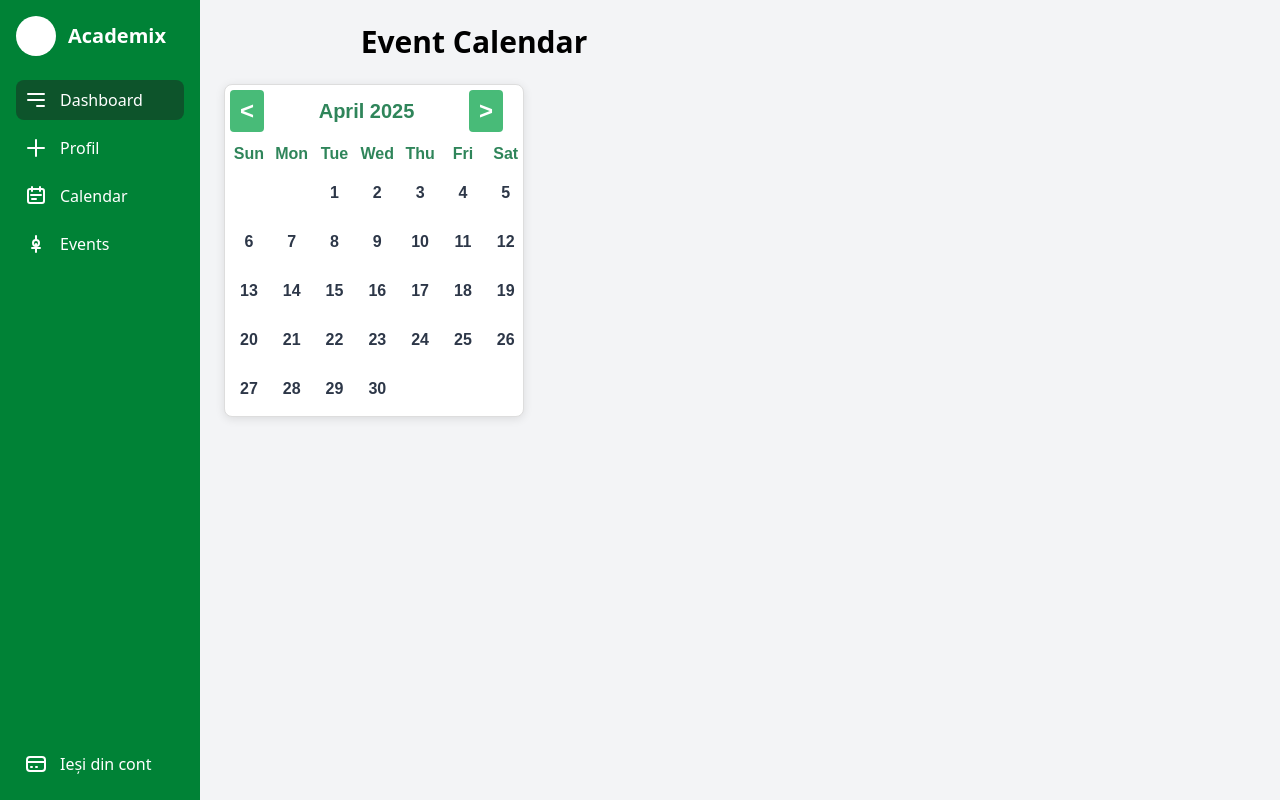
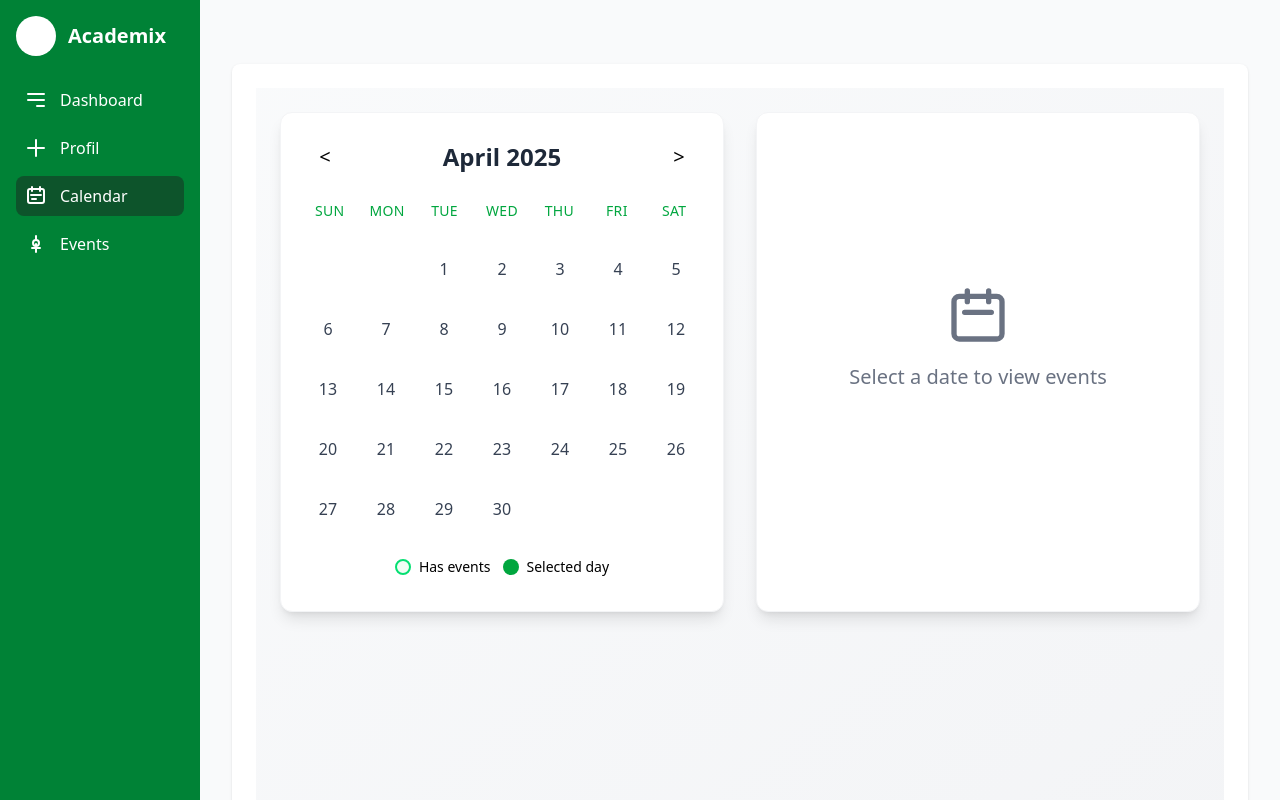
Before and after one commit to casian2018/itec_2025, a Next.js app: page /dashboard/calendar in a window 1280 px wide. Shown: the top 800 px of the page. Built offline with nearby package versions, Linux system fonts and the light colour scheme; no server answers; the database is empty.

Commit message:
feat: Enhance calendar and event management features with improved UI and event fetching

```diff
--- a/src/components/Aside.tsx
+++ b/src/components/Aside.tsx
@@ -1,34 +1,31 @@
-import { useState } from "react";
+import { useState, useEffect } from "react";
 import Cookies from "js-cookie";
 import { signOut } from "firebase/auth";
 import { auth } from "@/pages/api/firebase/firebase";
 import { useRouter } from "next/router";
+
 function Aside() {
-	const router=useRouter();
+	const router = useRouter();
+	const [activeLink, setActiveLink] = useState("");
 
-    const [activeLink, setActiveLink] = useState("/dashboard");
+	useEffect(() => {
+		setActiveLink(router.pathname);
+	}, [router.pathname]);
 
+	const handleSignOut = async () => {
+		try {
+			await signOut(auth);
+			await fetch("/api/Auth/logout", { method: "POST" });
 
-    const handleSignOut = async () => {
-        try {
-          await signOut(auth); // Firebase sign out
+			Cookies.remove("uid");
+			Cookies.remove("username");
+			Cookies.remove("email");
 
-          // Optional: Call your API to do server-side cleanup if needed
-          await fetch("/api/Auth/logout", { method: "POST" });
-
-          // Client-side cookie cleanup using js-cookie
-          Cookies.remove("uid");
-          Cookies.remove("username");
-          Cookies.remove("email");
-
-          // Redirect
-          router.push("/auth/login");
-        } catch (err) {
-          console.error("Error signing out:", err);
-        }
-      };
-
-
+			router.push("/auth/login");
+		} catch (err) {
+			console.error("Error signing out:", err);
+		}
+	};
 
 	const navItems = [
 		{
@@ -49,8 +46,25 @@ function Aside() {
 				</svg>
 			),
 		},
+		{
+			label: "Calendar",
+			href: "/dashboard/calendar",
+			icon: (
+				<svg xmlns="http://www.w3.org/2000/svg" className="h-6 w-6" fill="none" viewBox="0 0 24 24" stroke="currentColor">
+					<path strokeLinecap="round" strokeLinejoin="round" strokeWidth="2" d="M8 7V3m8 4V3m-9 8h10m-9 4h4m-6 4h12a2 2 0 002-2V7a2 2 0 00-2-2H6a2 2 0 00-2 2v10a2 2 0 002 2z" />
+				</svg>
+			),
+		},
+		{
+			label: "Events",
+			href: "/app/events",
+			icon: (
+				<svg xmlns="http://www.w3.org/2000/svg" className="h-6 w-6" fill="none" viewBox="0 0 24 24" stroke="currentColor">
+					<path strokeLinecap="round" strokeLinejoin="round" strokeWidth="2" d="M12 8c-1.657 0-3 1.343-3 3s1.343 3 3 3 3-1.343 3-3-1.343-3-3-3zm0 0V4m0 8v8m4-4H8" />
+				</svg>
+			),
+		},
 	];
-
 	const logoutItem = {
 		label: "Ieși din cont",
 		onClick: "/api/logout",
@@ -60,7 +74,6 @@ function Aside() {
 			</svg>
 		),
 	};
-
 	return (
 		<div className="bg-green-700 min-h-screen w-50 min-w-50 max-w-50 p-4 text-white flex flex-col justify-between">
 			<div>
@@ -77,31 +90,10 @@ function Aside() {
 				</div>
 
 				<nav className="flex flex-col gap-2">
-					{[
-						...navItems,
-						{
-							label: "Calendar",
-							href: "/dashboard/calendar",
-							icon: (
-								<svg xmlns="http://www.w3.org/2000/svg" className="h-6 w-6" fill="none" viewBox="0 0 24 24" stroke="currentColor">
-									<path strokeLinecap="round" strokeLinejoin="round" strokeWidth="2" d="M8 7V3m8 4V3m-9 8h10m-9 4h4m-6 4h12a2 2 0 002-2V7a2 2 0 00-2-2H6a2 2 0 00-2 2v10a2 2 0 002 2z" />
-								</svg>
-							),
-						},
-						{
-							label: "Events",
-							href: "/app/events",
-							icon: (
-								<svg xmlns="http://www.w3.org/2000/svg" className="h-6 w-6" fill="none" viewBox="0 0 24 24" stroke="currentColor">
-									<path strokeLinecap="round" strokeLinejoin="round" strokeWidth="2" d="M12 8c-1.657 0-3 1.343-3 3s1.343 3 3 3 3-1.343 3-3-1.343-3-3-3zm0 0V4m0 8v8m4-4H8" />
-								</svg>
-							),
-						},
-					].map((item) => (
+					{navItems.map((item) => (
 						<a
 							key={item.href}
 							href={item.href}
-							onClick={() => setActiveLink(item.href)}
 							className={`flex items-center gap-3 p-2 rounded-lg transition-colors cursor-pointer ${
 								activeLink === item.href ? "bg-green-900" : "hover:bg-green-800"
 							}`}
@@ -116,7 +108,7 @@ function Aside() {
 			<div>
 				<a
 					onClick={handleSignOut}
-					className={`flex items-center gap-3 p-2 rounded-lg transition-colors cursor-pointer hover:bg-green-800`}
+					className="flex items-center gap-3 p-2 rounded-lg transition-colors cursor-pointer hover:bg-green-800"
 				>
 					{logoutItem.icon}
 					<p>{logoutItem.label}</p>
--- a/src/components/calendar.tsx
+++ b/src/components/calendar.tsx
@@ -1,175 +1,7 @@
-// import React, { useEffect, useState } from "react";
-// import { collection, getDocs } from "firebase/firestore";
-// import { db } from "@/pages/api/firebase/firebase"; // Adjust to your actual Firebase Firestore import
-// import EventList from "@/components/EventList"; // Adjust to your actual EventList component import
-
-// interface Event {
-//   id: string;
-//   title: string;
-//   date: string;
-//   description: string;
-// }
-
-// const Calendar: React.FC = () => {
-//   const [selectedDate, setSelectedDate] = useState<Date | null>(null);
-//   const [events, setEvents] = useState<Event[]>([]);
-//   const [loading, setLoading] = useState(true);
-//   const [currentDate, setCurrentDate] = useState(new Date());
-
-//   // Fetch events from Firestore
-//   useEffect(() => {
-//     const fetchEvents = async () => {
-//       try {
-//         const querySnapshot = await getDocs(collection(db, "events"));
-//         const eventsData: Event[] = querySnapshot.docs.map((doc) => ({
-//           id: doc.id,
-//           ...(doc.data() as Omit<Event, "id">),
-//         }));
-//         setEvents(eventsData);
-//       } catch (error) {
-//         console.error("Error fetching events:", error);
-//       } finally {
-//         setLoading(false);
-//       }
-//     };
-
-//     fetchEvents();
-//   }, []);
-
-//   // Handle date selection from the calendar
-//   const handleDateSelect = (date: Date) => {
-//     setSelectedDate(date);
-//   };
-
-//   // Filter events by selected date
-//   const filteredEvents = selectedDate
-//     ? events.filter(
-//         (event) =>
-//           new Date(event.date).toDateString() === selectedDate.toDateString()
-//       )
-//     : [];
-
-//   // Get number of days in a month
-//   const getDaysInMonth = (year: number, month: number): number => {
-//     return new Date(year, month + 1, 0).getDate();
-//   };
-
-//   // Get first day of the month (0 - Sunday, 6 - Saturday)
-//   const getFirstDayOfMonth = (year: number, month: number): number => {
-//     return new Date(year, month, 1).getDay();
-//   };
-
-//   // Get name of the month
-//   const getMonthName = (month: number): string => {
-//     const monthNames = [
-//       'January', 'February', 'March', 'April', 'May', 'June',
-//       'July', 'August', 'September', 'October', 'November', 'December',
-//     ];
-//     return monthNames[month];
-//   };
-
-//   // Navigate to previous month
-//   const goToPreviousMonth = () => {
-//     setCurrentDate((prevDate) => {
-//       const newDate = new Date(prevDate);
-//       newDate.setMonth(prevDate.getMonth() - 1);
-//       return newDate;
-//     });
-//   };
-
-//   // Navigate to next month
-//   const goToNextMonth = () => {
-//     setCurrentDate((prevDate) => {
-//       const newDate = new Date(prevDate);
-//       newDate.setMonth(prevDate.getMonth() + 1);
-//       return newDate;
-//     });
-//   };
-
-//   // Handle day click in the calendar
-//   const handleDateClick = (day: number) => {
-//     const newDate = new Date(currentDate.getFullYear(), currentDate.getMonth(), day);
-//     setSelectedDate(newDate);
-//     if (handleDateSelect) {
-//       handleDateSelect(newDate);
-//     }
-//   };
-
-//   const daysInMonth = getDaysInMonth(currentDate.getFullYear(), currentDate.getMonth());
-//   const firstDayOfMonth = getFirstDayOfMonth(currentDate.getFullYear(), currentDate.getMonth());
-//   const monthName = getMonthName(currentDate.getMonth());
-//   const year = currentDate.getFullYear();
-
-//   const days = [];
-//   for (let i = 0; i < firstDayOfMonth; i++) {
-//     days.push(<div key={`empty-${i}`} className="calendar-day empty"></div>);
-//   }
-//   for (let i = 1; i <= daysInMonth; i++) {
-//     const isSelected = selectedDate &&
-//       selectedDate.getFullYear() === year &&
-//       selectedDate.getMonth() === currentDate.getMonth() &&
-//       selectedDate.getDate() === i;
-//     days.push(
-//       <div
-//         key={i}
-//         className={`calendar-day ${isSelected ? 'selected' : ''}`}
-//         onClick={() => handleDateClick(i)}
-//       >
-//         {i}
-//       </div>
-//     );
-//   }
-
-//   return (
-//     <div className="min-h-screen bg-gray-100 p-6 flex">
-//       {/* Calendar Section */}
-//       <div className="calendar-container flex-1 mr-8">
-//         <h1 className="text-3xl font-bold mb-6 text-center">Event Calendar</h1>
-
-//         <div className="calendar bg-white shadow-lg rounded-lg p-4">
-//           <div className="calendar-header flex justify-between items-center mb-4">
-//             <button onClick={goToPreviousMonth} className="text-2xl">&lt;</button>
-//             <span className="text-xl font-semibold">{`${monthName} ${year}`}</span>
-//             <button onClick={goToNextMonth} className="text-2xl">&gt;</button>
-//           </div>
-
-//           <div className="calendar-days grid grid-cols-7 gap-2">
-//             <div className="calendar-day-header">Sun</div>
-//             <div className="calendar-day-header">Mon</div>
-//             <div className="calendar-day-header">Tue</div>
-//             <div className="calendar-day-header">Wed</div>
-//             <div className="calendar-day-header">Thu</div>
-//             <div className="calendar-day-header">Fri</div>
-//             <div className="calendar-day-header">Sat</div>
-//             {days}
-//           </div>
-//         </div>
-//       </div>
-
-//       {/* Events Section */}
-//       <div className="events-container flex-1">
-//         {selectedDate && (
-//           <div className="w-full max-w-2xl">
-//             <h2 className="text-xl font-semibold mb-2">
-//               Events on {selectedDate.toDateString()}
-//             </h2>
-//             {loading ? (
-//               <p>Loading events...</p>
-//             ) : (
-//               <EventList events={filteredEvents} />
-//             )}
-//           </div>
-//         )}
-//       </div>
-//     </div>
-//   );
-// };
-
-// export default Calendar;
 import React, { useEffect, useState } from "react";
 import { collection, getDocs, doc, getDoc } from "firebase/firestore";
-import { db, auth } from "@/pages/api/firebase/firebase"; // Adjust to your actual Firebase Firestore import
-import EventList from "@/components/EventList"; // Adjust to your actual EventList component import
+import { db, auth } from "@/pages/api/firebase/firebase";
+import EventList from "@/components/EventList";
 
 interface Event {
   id: string;
@@ -183,10 +15,9 @@ const Calendar: React.FC = () => {
   const [events, setEvents] = useState<Event[]>([]);
   const [loading, setLoading] = useState(true);
   const [currentDate, setCurrentDate] = useState(new Date());
-  const [attendedEvents, setAttendedEvents] = useState<string[]>([]); // Store attended event IDs
+  const [attendedEvents, setAttendedEvents] = useState<string[]>([]);
   const [loadingUser, setLoadingUser] = useState(true);
 
-  // Fetch events from Firestore
   useEffect(() => {
     const fetchEvents = async () => {
       try {
@@ -206,13 +37,12 @@ const Calendar: React.FC = () => {
     fetchEvents();
   }, []);
 
-  // Fetch user's attended events
   useEffect(() => {
     const fetchUserAttendedEvents = async () => {
       const user = auth.currentUser;
       if (user) {
         try {
-          const userDoc = doc(db, "users", user.uid); // Assuming you have a 'users' collection
+          const userDoc = doc(db, "users", user.uid);
           const userSnapshot = await getDoc(userDoc);
           if (userSnapshot.exists()) {
             const userData = userSnapshot.data();
@@ -229,12 +59,10 @@ const Calendar: React.FC = () => {
     fetchUserAttendedEvents();
   }, []);
 
-  // Handle date selection from the calendar
   const handleDateSelect = (date: Date) => {
     setSelectedDate(date);
   };
 
-  // Filter events by selected date
   const filteredEvents = selectedDate
     ? events.filter(
         (event) =>
@@ -242,17 +70,12 @@ const Calendar: React.FC = () => {
       )
     : [];
 
-  // Get number of days in a month
-  const getDaysInMonth = (year: number, month: number): number => {
-    return new Date(year, month + 1, 0).getDate();
-  };
+  const getDaysInMonth = (year: number, month: number): number =>
+    new Date(year, month + 1, 0).getDate();
 
-  // Get first day of the month (0 - Sunday, 6 - Saturday)
-  const getFirstDayOfMonth = (year: number, month: number): number => {
-    return new Date(year, month, 1).getDay();
-  };
+  const getFirstDayOfMonth = (year: number, month: number): number =>
+    new Date(year, month, 1).getDay();
 
-  // Get name of the month
   const getMonthName = (month: number): string => {
     const monthNames = [
       "January", "February", "March", "April", "May", "June",
@@ -261,31 +84,16 @@ const Calendar: React.FC = () => {
     return monthNames[month];
   };
 
-  // Navigate to previous month
-  const goToPreviousMonth = () => {
-    setCurrentDate((prevDate) => {
-      const newDate = new Date(prevDate);
-      newDate.setMonth(prevDate.getMonth() - 1);
-      return newDate;
-    });
-  };
+  const goToPreviousMonth = () =>
+    setCurrentDate((prevDate) => new Date(prevDate.getFullYear(), prevDate.getMonth() - 1));
 
-  // Navigate to next month
-  const goToNextMonth = () => {
-    setCurrentDate((prevDate) => {
-      const newDate = new Date(prevDate);
-      newDate.setMonth(prevDate.getMonth() + 1);
-      return newDate;
-    });
-  };
+  const goToNextMonth = () =>
+    setCurrentDate((prevDate) => new Date(prevDate.getFullYear(), prevDate.getMonth() + 1));
 
-  // Handle day click in the calendar
   const handleDateClick = (day: number) => {
     const newDate = new Date(currentDate.getFullYear(), currentDate.getMonth(), day);
     setSelectedDate(newDate);
-    if (handleDateSelect) {
     handleDateSelect(newDate);
-    }
   };
 
   const daysInMonth = getDaysInMonth(currentDate.getFullYear(), currentDate.getMonth());
@@ -295,79 +103,113 @@ const Calendar: React.FC = () => {
 
   const days = [];
   for (let i = 0; i < firstDayOfMonth; i++) {
-    days.push(<div key={`empty-${i}`} className="calendar-day empty"></div>);
+    days.push(<div key={`empty-${i}`} className="p-4"></div>);
   }
+
   for (let i = 1; i <= daysInMonth; i++) {
     const currentDay = new Date(currentDate.getFullYear(), currentDate.getMonth(), i);
-    // Check if there are events for this day
     const hasEvent = events.some(
       (event) => new Date(event.date).toDateString() === currentDay.toDateString()
     );
-
-    // Check if the user is attending this event
 
     const isSelected = selectedDate &&
       selectedDate.getFullYear() === year &&
       selectedDate.getMonth() === currentDate.getMonth() &&
       selectedDate.getDate() === i;
 
-    let dayClass = "";
-    if (hasEvent) {
-      dayClass = "bg-green-300"; // Blue for events user is not attending
-    }
+    const dayClass = `
+      h-12 w-full rounded-lg flex items-center justify-center cursor-pointer transition-all duration-200
+      ${isSelected ? "bg-green\-600 text-white font-bold shadow-md transform scale-105" : ""}
+      ${hasEvent && !isSelected ? "border-2 border-green-400 bg-green-50 hover:bg-green-100" : "hover:bg-gray-100"}
+      ${!hasEvent && !isSelected ? "text-gray-700" : ""}
+    `;
 
     days.push(
-      <div
-        key={i}
-        className={`calendar-day ${isSelected ? "selected" : ""} ${dayClass}`}
-        onClick={() => handleDateClick(i)}
-      >
+      <div key={i} className={dayClass} onClick={() => handleDateClick(i)}>
         {i}
       </div>
     );
   }
 
-
   return (
-    <div className="min-h-screen bg-gray-100 p-6 flex">
-      {/* Calendar Section */}
-      <div className="calendar-container flex-1 mr-8">
-        <h1 className="text-3xl font-bold mb-6 text-center">Event Calendar</h1>
-
-        <div className="calendar bg-white shadow-lg rounded-lg p-4">
-          <div className="calendar-header flex justify-between items-center mb-4">
-            <button onClick={goToPreviousMonth} className="text-2xl">&lt;</button>
-            <span className="text-xl font-semibold">{`${monthName} ${year}`}</span>
-            <button onClick={goToNextMonth} className="text-2xl">&gt;</button>
+    <div className="min-h-screen bg-gradient-to-br from-gray-50 to-gray-100 p-6 flex flex-col lg:flex-row gap-8">
+      {/* Calendar Section - Fixed size */}
+      <div className="w-full lg:w-1/2 h-auto">
+        <div className="bg-white min-h-[500px] rounded-xl shadow-lg p-6 border border-gray-100">
+          <div className="flex justify-between items-center mb-6">
+            <button
+              onClick={goToPreviousMonth}
+              className="text-xl w-10 h-10 rounded-full hover:bg-green-100 flex items-center justify-center transition-colors"
+            >
+              &lt;
+            </button>
+            <h2 className="text-2xl font-semibold text-gray-800">{`${monthName} ${year}`}</h2>
+            <button
+              onClick={goToNextMonth}
+              className="text-xl w-10 h-10 rounded-full hover:bg-green-100 flex items-center justify-center transition-colors"
+            >
+              &gt;
+            </button>
           </div>
 
-          <div className="calendar-days grid grid-cols-7 gap-2">
-            <div className="calendar-day-header">Sun</div>
-            <div className="calendar-day-header">Mon</div>
-            <div className="calendar-day-header">Tue</div>
-            <div className="calendar-day-header">Wed</div>
-            <div className="calendar-day-header">Thu</div>
-            <div className="calendar-day-header">Fri</div>
-            <div className="calendar-day-header">Sat</div>
-            {days}
+          <div className="grid grid-cols-7 gap-2 text-center font-medium text-green-600 mb-4">
+            {["Sun", "Mon", "Tue", "Wed", "Thu", "Fri", "Sat"].map((day) => (
+              <div key={day} className="text-sm uppercase tracking-wide pb-2">{day}</div>
+            ))}
+          </div>
+
+          <div className="grid grid-cols-7 gap-3">{days}</div>
+          <div className="mt-6 flex gap-3 justify-center text-sm">
+          <div className="flex items-center">
+            <div className="w-4 h-4 bg-green-50 border-2 border-green-400 rounded-full mr-2"></div>
+            <span>Has events</span>
+          </div>
+          <div className="flex items-center">
+            <div className="w-4 h-4 bg-green-600 rounded-full mr-2"></div>
+            <span>Selected day</span>
           </div>
         </div>
         </div>
 
-      {/* Events Section */}
-      <div className="events-container flex-1">
-        {selectedDate && (
-          <div className="w-full max-w-2xl">
-            <h2 className="text-xl font-semibold mb-2">
-              Events on {selectedDate.toDateString()}
-            </h2>
+
+      </div>
+
+      {/* Events Section - Fixed size */}
+      <div className="w-full lg:w-1/2 h-auto">
+        <div className="bg-white min-h-[500px] rounded-xl shadow-lg p-6 border border-gray-100">
+          {selectedDate ? (
+            <>
+              <h3 className="text-2xl font-semibold mb-4 text-gray-800 border-b pb-3">
+                Events on {selectedDate.toLocaleDateString('en-US', { weekday: 'long', year: 'numeric', month: 'long', day: 'numeric' })}
+              </h3>
               {loading ? (
-              <p>Loading events...</p>
+                <div className="flex justify-center items-center h-[400px]">
+                  <div className="animate-spin rounded-full h-12 w-12 border-t-2 border-b-2 border-green-500"></div>
+                </div>
               ) : (
+                <div className="events-container h-[400px] overflow-y-auto">
+                  {filteredEvents.length > 0 ? (
                     <EventList events={filteredEvents} />
+                  ) : (
+                    <div className="flex flex-col items-center justify-center h-[400px] text-gray-500">
+                      <svg xmlns="http://www.w3.org/2000/svg" className="h-12 w-12 mb-2" fill="none" viewBox="0 0 24 24" stroke="currentColor">
+                        <path strokeLinecap="round" strokeLinejoin="round" strokeWidth={2} d="M8 7V3m8 4V3m-9 8h10M5 21h14a2 2 0 002-2V7a2 2 0 00-2-2H5a2 2 0 00-2 2v12a2 2 0 002 2z" />
+                      </svg>
+                      <p>No events scheduled for this day</p>
+                    </div>
                   )}
                 </div>
               )}
+            </>
+          ) : (
+            <div className="flex flex-col items-center justify-center h-[400px] text-gray-500">
+              <svg xmlns="http://www.w3.org/2000/svg" className="h-16 w-16 mb-4" fill="none" viewBox="0 0 24 24" stroke="currentColor">
+                <path strokeLinecap="round" strokeLinejoin="round" strokeWidth={2} d="M8 7V3m8 4V3m-9 8h10M5 21h14a2 2 0 002-2V7a2 2 0 00-2-2H5a2 2 0 00-2 2v12a2 2 0 002 2z" />
+              </svg>
+              <p className="text-xl">Select a date to view events</p>
+            </div>
+          )}
+        </div>
       </div>
     </div>
   );
--- a/src/pages/dashboard/calendar.tsx
+++ b/src/pages/dashboard/calendar.tsx
@@ -3,14 +3,25 @@ import Calendar from "@/components/calendar";
 import Aside from "@/components/Aside";
 
 const CalendarPage: React.FC = () => {
-    return (
-        <div className="flex">
-            <Aside />
-            <div className="flex-1">
-                <Calendar />
-            </div>
+  return (
+    <div className="flex min-h-screen">
+      <Aside />
+      <div className="flex-1 p-8 bg-gray-50">
+        <div className="mb-8">
+
+
         </div>
-    );
+
+        <div className="bg-white rounded-lg shadow p-6 mb-8">
+
+            <div>
+              <Calendar />
+
+          </div>
+        </div>
+      </div>
+    </div>
+  );
 };
 
 export default CalendarPage;
--- a/src/pages/dashboard/index.tsx
+++ b/src/pages/dashboard/index.tsx
@@ -1,8 +1,10 @@
 import React, { useEffect, useState } from 'react';
 import { useRouter } from 'next/router';
-import { auth } from '@/pages/api/firebase/firebase';
+import { auth, db } from '@/pages/api/firebase/firebase';
 import Aside from '@/components/Aside';
 import Calendar from '@/components/calendar';
+import EventList from '@/components/EventList';
+import { collection, getDocs } from 'firebase/firestore';
 
 const checkAuth = async (): Promise<boolean> => {
   return new Promise((resolve) => {
@@ -16,6 +18,8 @@ const Dashboard = () => {
   const [username, setUsername] = useState<string>("User");
   const [email, setEmail] = useState<string>("");
   const router = useRouter();
+  const today = new Date().toISOString().split('T')[0];
+  const [events, setEvents] = useState<Event[]>([]);
 
   useEffect(() => {
     const authenticate = async () => {
@@ -32,7 +36,43 @@ const Dashboard = () => {
     authenticate();
   }, [router]);
 
-  return (
+
+ interface Event {
+   id: string;
+   title: string;
+   date: string; // format: YYYY-MM-DD
+   description: string;
+ }
+
+   useEffect(() => {
+      const fetchEvents = async () => {
+        try {
+          const querySnapshot = await getDocs(collection(db, "events"));
+          const fetchedEvents: Event[] = [];
+
+          querySnapshot.forEach((doc) => {
+            const data = doc.data();
+            fetchedEvents.push({
+              id: doc.id,
+              title: data.title,
+              date: data.date,
+              description: data.description,
+            });
+          });
+
+          setEvents(fetchedEvents);
+        } catch (error) {
+          console.error("Error fetching events: ", error);
+        }
+      };
+
+      fetchEvents();
+    }, []);
+
+    const todaysEvents = events.filter((event) => event.date === today);
+
+
+ return(
     <div className="flex min-h-screen">
       <Aside />
       <div className="flex-1 p-8 bg-gray-50">
@@ -42,10 +82,12 @@ const Dashboard = () => {
         </div>
 
         <div className="bg-white rounded-lg shadow p-6 mb-8">
-          <div className="flex justify-between items-center">
+
             <div>
-              <Calendar />
-            </div>
+              <h3 className="text-2xl font-bold text-gray-800">Today's events</h3>
+              <p className="text-gray-500 mb-4">{new Date().toLocaleDateString()}</p>
+              <EventList events={todaysEvents} />
+
           </div>
         </div>
       </div>
```
Also changed, not shown: src/components/EventList.tsx (+75 -19 lines). Lines whose indentation alone changed are shown as unchanged.
